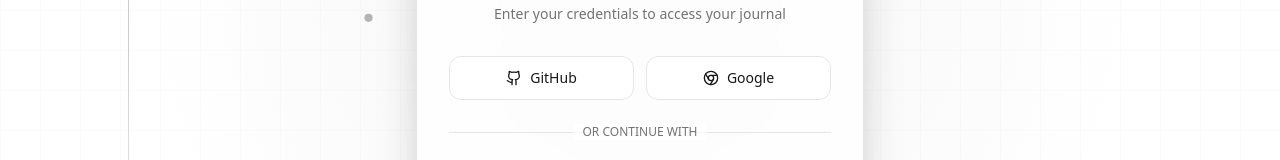
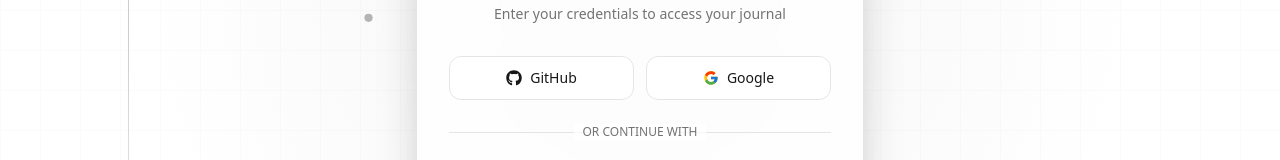
Before and after one commit to Chetankamineni/nymit, a Next.js app: page /authentication in a window 1280 px wide. Shown: the part 230-390 px from the top of the page. Built offline with nearby package versions, Linux system fonts and the light colour scheme.

Commit message:
fix: updated icons for github,google

```diff
--- a/components/ui/auth-components/social-buttons.tsx
+++ b/components/ui/auth-components/social-buttons.tsx
@@ -1,7 +1,9 @@
 "use client";
 
 import { cn } from "@/lib/utils";
-import { Chrome, Github } from "lucide-react";
+import { FcGoogle } from "react-icons/fc";
+import { FaGithub } from "react-icons/fa";
+import React from "react";
 
 interface SocialButtonProps
   extends React.ButtonHTMLAttributes<HTMLButtonElement> {
@@ -24,9 +26,8 @@ export function SocialButton({
       )}
       {...props}
     >
-      {icon === "github" && <Github className="w-4 h-4" />}
-      {icon === "google" && <Chrome className="w-4 h-4" />}{" "}
-      {/* Using Chrome as proxy for Google icon for now */}
+      {icon === "github" && <FaGithub className="w-4 h-4" />}
+      {icon === "google" && <FcGoogle className="w-4 h-4" />}
       {label}
     </button>
   );
--- a/package.json
+++ b/package.json
@@ -18,6 +18,7 @@
     "next-themes": "^0.4.6",
     "react": "19.2.3",
     "react-dom": "19.2.3",
+    "react-icons": "^5.5.0",
     "tailwind-merge": "^3.4.0"
   },
   "devDependencies": {
```
Also changed, not shown: 1 other file (tests, documents, lock files or other folders).
